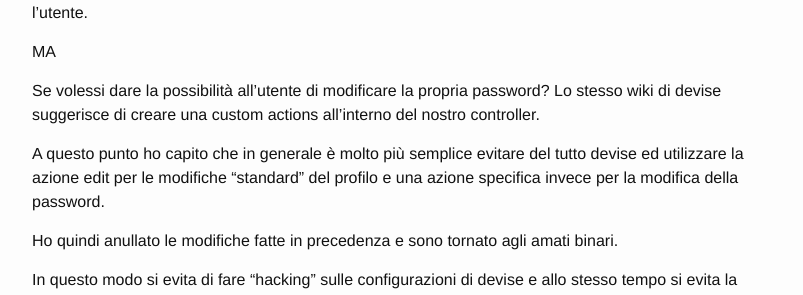
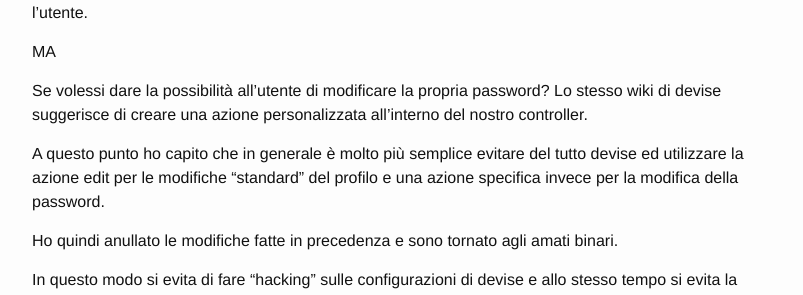
Before and after one commit to descovi/simonini.github.io, a Jekyll site: the page built from _posts/2016-10-28-devise-multimodel-registration-path.md, in a window 1280 px wide and 900 px high, scrolled down 2379 px. Shown: the part 178-473 px from the top of the window, without its empty margins (238-1041 px from the left). Built offline with Jekyll 4.4.1, drawn with Linux system fonts in a browser that asks for light colours; some of the changed text lies outside the part shown.

Commit message:
personalizzazione al posto di custom

```diff
--- a/_posts/2016-10-28-devise-multimodel-registration-path.md
+++ b/_posts/2016-10-28-devise-multimodel-registration-path.md
@@ -91,7 +91,7 @@ Giunti a questo punto la pagina di modifica del profilo è diventato qualcosa di
 
 MA
 
-Se volessi dare la possibilità all'utente di modificare la propria password? Lo stesso wiki di devise suggerisce di creare una custom actions all'interno del nostro controller.
+Se volessi dare la possibilità all'utente di modificare la propria password? Lo stesso wiki di devise suggerisce di creare una azione personalizzata all'interno del nostro controller.
 
 A questo punto ho capito che in generale è molto più semplice evitare del tutto devise ed utilizzare la azione edit per le modifiche "standard" del profilo e una azione specifica invece per la modifica della password.
 
```
Also changed, not shown: other parts of _posts/2016-10-28-devise-multimodel-registration-path.md (+1 -1 lines).
